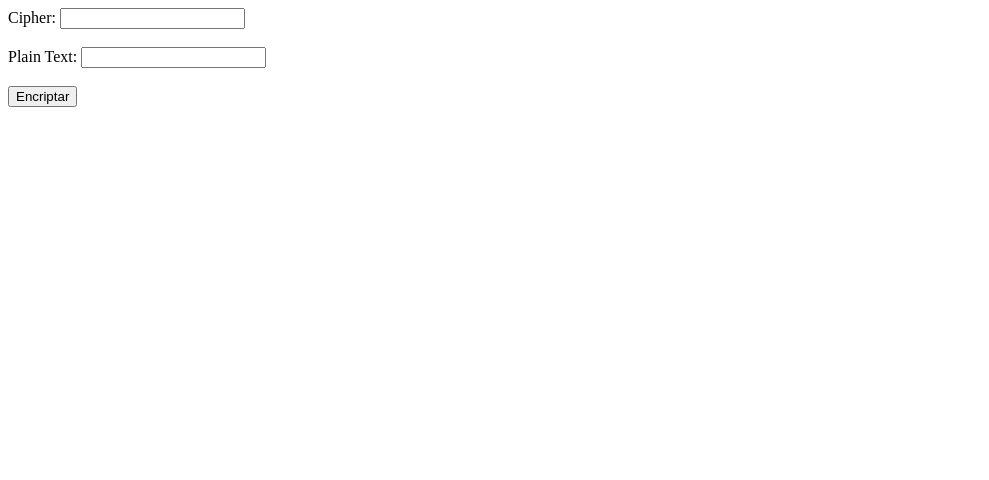
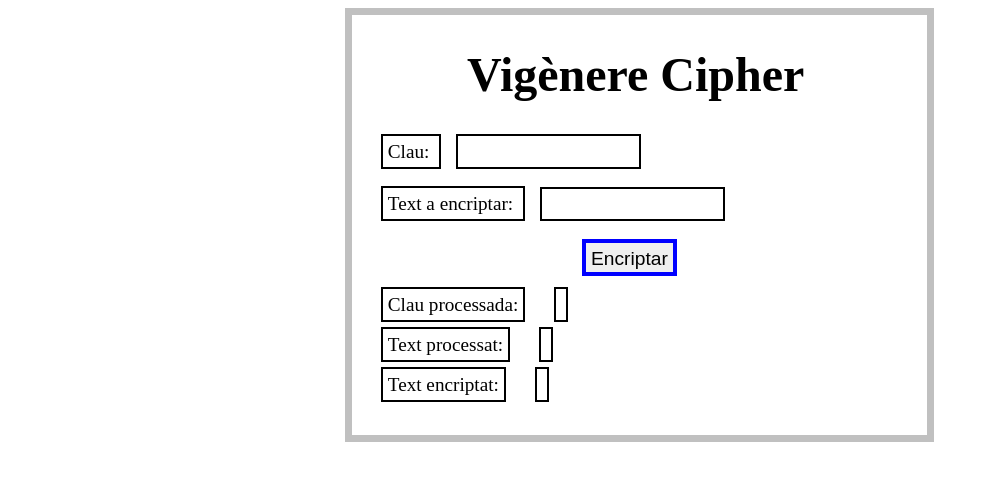
Before and after one commit to rcanoesbri/tdr_criptografia, a website: page src/vigenere.html in a window 1280 px wide. Shown: the whole page, without its empty margins (0-989 px from the left). Drawn offline with Linux system fonts and the light colour scheme.

Commit message:
creacio arxiu css

```diff
--- /dev/null
+++ b/src/vigenere.css
@@ -0,0 +1,38 @@
+h1 {
+  color: #000000;
+  font-size: 3em;
+  margin-left: 20%;
+}
+
+label {
+  color: #000000;
+  font-size: 1.2em;
+  border: 2px solid #000000;
+  max-width: 310px;
+  float: clear;
+  margin-left: 5%;
+  padding: 5px;
+}
+
+body {
+  border: 7px solid silver;
+  margin-left: 345px;
+  max-width: 575px;
+  height: 400px;
+  padding-bottom: 20px;
+}
+
+input {
+  margin-left: 15px;
+  border: 2px solid black;
+  height: 25px;
+  padding-top: 4.5px;
+}
+
+#boton {
+  margin-left: 40%;
+  border: 4px solid blue;
+  font-size: 1.2em;
+  height: 37px;
+  padding: 5px;
+}
--- a/src/vigenere.html
+++ b/src/vigenere.html
@@ -3,15 +3,22 @@
     <head>
         <meta charset="utf-8">
         <title>Cryptography</title>
+        <link rel="stylesheet" type="text/css" href="vigenere.css">
     </head>
 
     <body>
-        <label for="fname">Cipher:</label>
+        <h1>Vigènere Cipher</h1>
+        <label id="clau"> Clau: </label>
         <input type="text" id="cipher" name="cipher"><br><br>
-        <label for="lname">Plain Text:</label>
+        <label id="text"> Text a encriptar: </label>
         <input type="text" id="plaintext" name="plaintext"><br><br>
-        <input id="boton" type="button" value="Encriptar"/>
-        <p id="textoencriptado" type="text"></p>
+        <input id="boton" type="button" value="Encriptar"/><br><br>
+        <label id="clauprocessada"> Clau processada: </label>
+        <label id="clauprocessada1" type="text"></label><br><br>
+        <label id="textprocessat"> Text processat: </label>
+        <label id="textprocessat1" type="text"></label><br><br>
+        <label id="textencriptat"> Text encriptat: </label>
+        <label id="textoencriptado" type="text"></label>
         <script src="vigenere.js"></script>
     </body>
 </html>
--- a/src/vigenere.js
+++ b/src/vigenere.js
@@ -60,6 +60,8 @@ function encriptar(){
   }
   console.log(ciphernum);
   console.log(ciphertext);
+  document.getElementById('clauprocessada1').innerText = ciphersanitized;
+  document.getElementById('textprocessat1').innerText = textsanitized;
   document.getElementById('textoencriptado').innerText = ciphertext.join('');
 }
 
```
